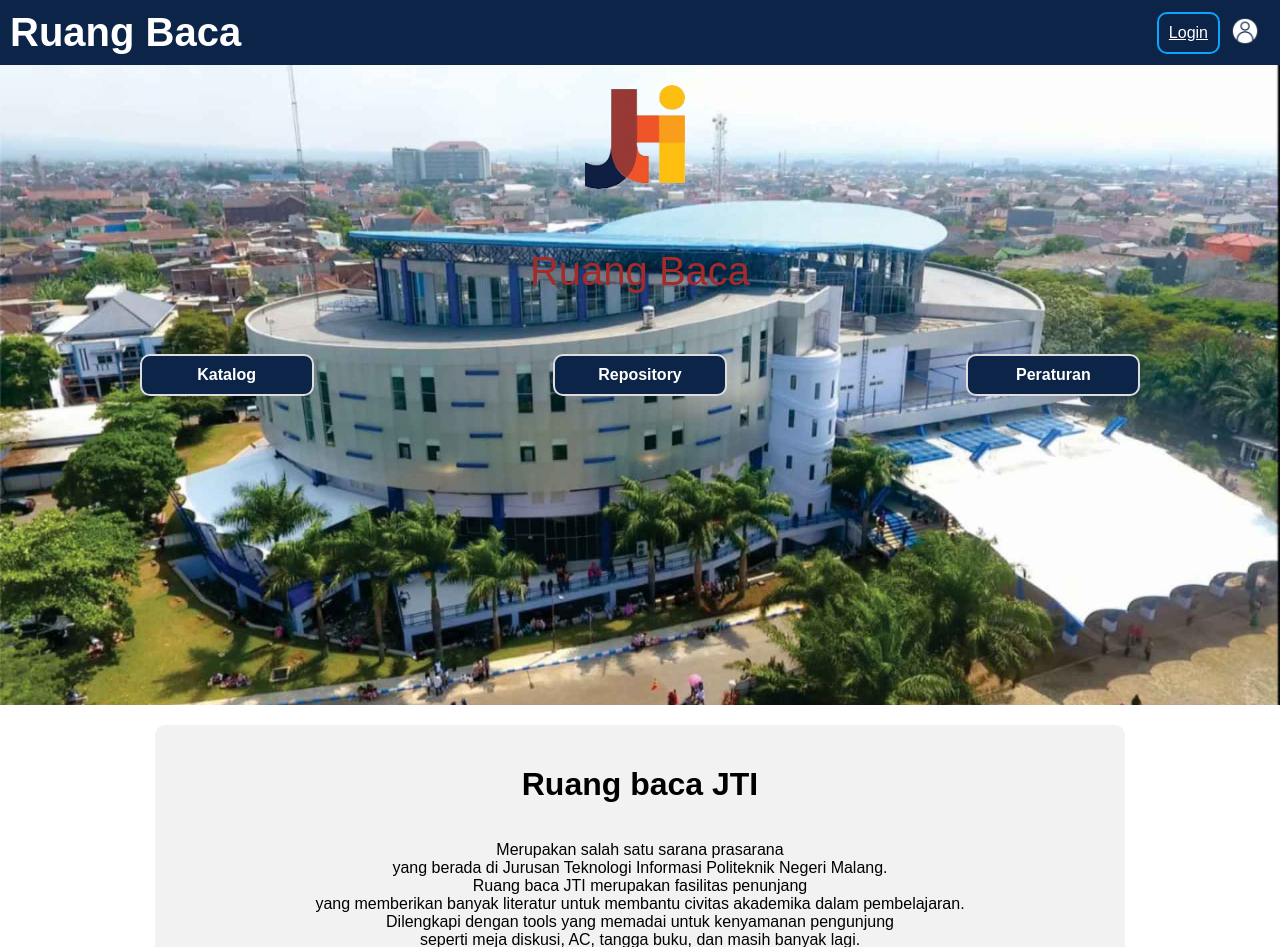
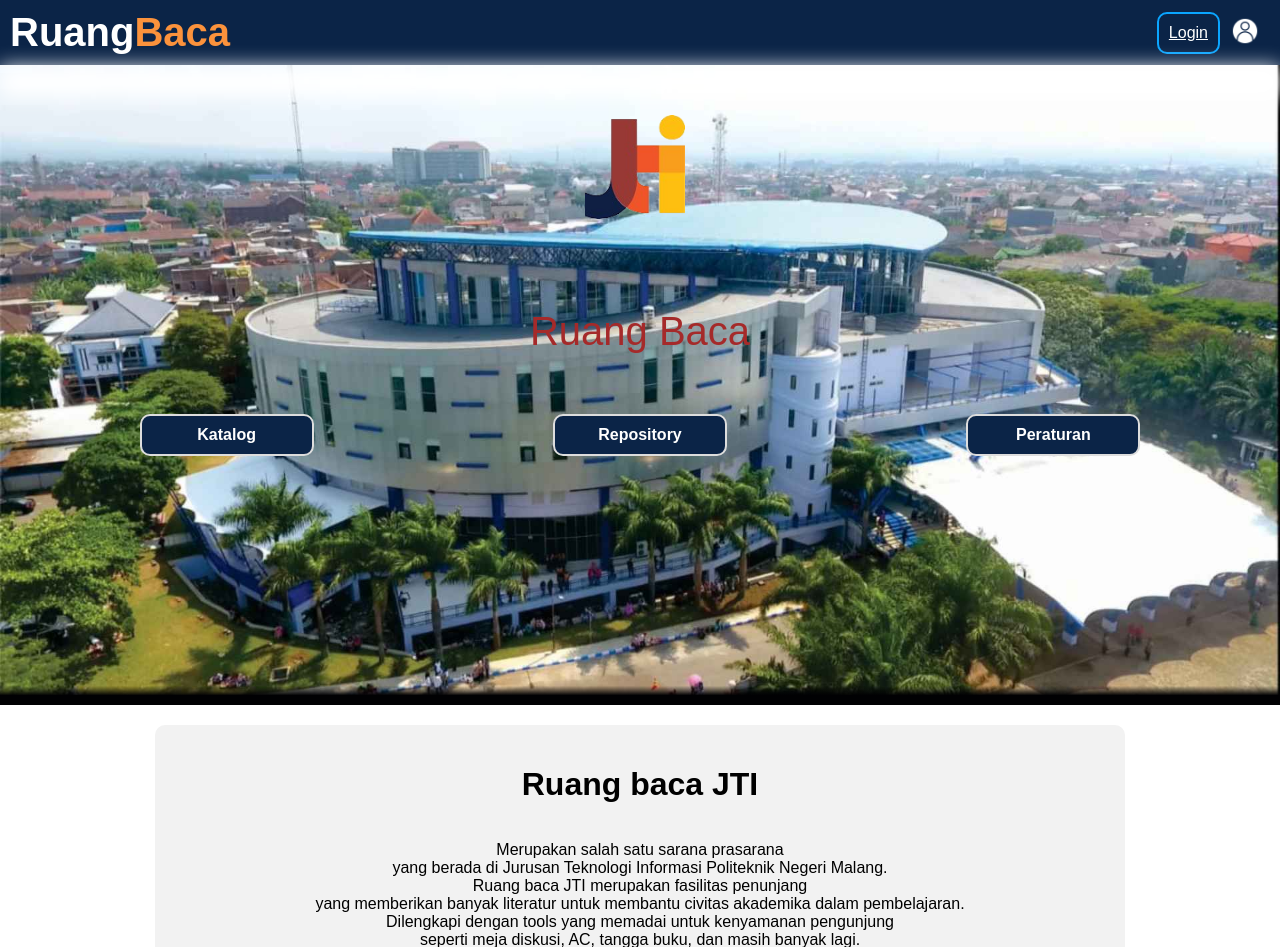
Before and after one commit to mochammadcholilurrokhman/LancarJaya_Perpustakaan_2F, a PHP site: page /landingpage.php in a window 1280 px wide. Shown: the top 947 px of the page. Run offline with PHP 8.4, Linux system fonts and the light colour scheme.

Commit message:
perpustakaan

```diff
--- a/komponen/header.php
+++ b/komponen/header.php
@@ -28,7 +28,7 @@
 
 <body>
     <header>
-        <h1>Ruang Baca</h1>
+        <h1>Ruang<span>Baca</span></h1>
         <div class="profile-login">
             <?php
             $currentPage = basename($_SERVER['PHP_SELF']);
--- a/komponen/headeruser.php
+++ b/komponen/headeruser.php
@@ -34,7 +34,7 @@ include('../Connection.php');
 
 <body>
     <header>
-        <h1>Ruang Baca</h1>
+        <h1>Ruang<span>Baca</span></h1>
         <div class="profile-login">
             <?php
             $currentPage = basename($_SERVER['PHP_SELF']);
--- a/landingpage.php
+++ b/landingpage.php
@@ -16,9 +16,33 @@
   background-repeat: no-repeat;
   background-size: cover;
   background-position: center;
-    background-color: white;
   position: relative;
 }
+.hero::after {
+  content: "";
+  display: block;
+  position: absolute;
+  width: 100%;
+  height: 30%;
+  bottom: 0;
+  background: linear-gradient(
+    0deg,
+    rgba(1, 1, 3, 1) 5%,
+    rgba(255, 255, 255, 0) 10%
+  );
+}
+.hero::before {
+      content: "";
+      position: absolute;
+      top: 0;
+      left: 0;
+      right: 0;
+      bottom: 95%;
+      background: linear-gradient(rgba(255, 255, 255, 0) 5%, rgba(255, 255, 255, 1)5%);
+      filter: blur(10px);
+      z-index: 1;
+    }
+
   </style>
 
 </head>
--- a/style/header.css
+++ b/style/header.css
@@ -28,6 +28,12 @@ header h1 {
   cursor: pointer;
   display: none;
 }
+header h1 span{
+  font-size: 40px;
+  margin: 0;
+  font-weight: bold;
+  color: rgba(251, 146, 60, 1);
+}
 
 .profile-login {
   display: flex;
--- a/style/landingpage.css
+++ b/style/landingpage.css
@@ -2,7 +2,7 @@
   display: flex;
   align-items: center;
   justify-content: center;
-    padding: 20px;
+  padding: 50px;
 }
 
 .logo {
@@ -47,3 +47,6 @@
   color: white;
   font-weight: bold;
 }
+.feature-container a:hover {
+  color: grey;
+}
```
Lines whose indentation alone changed are shown as unchanged.
